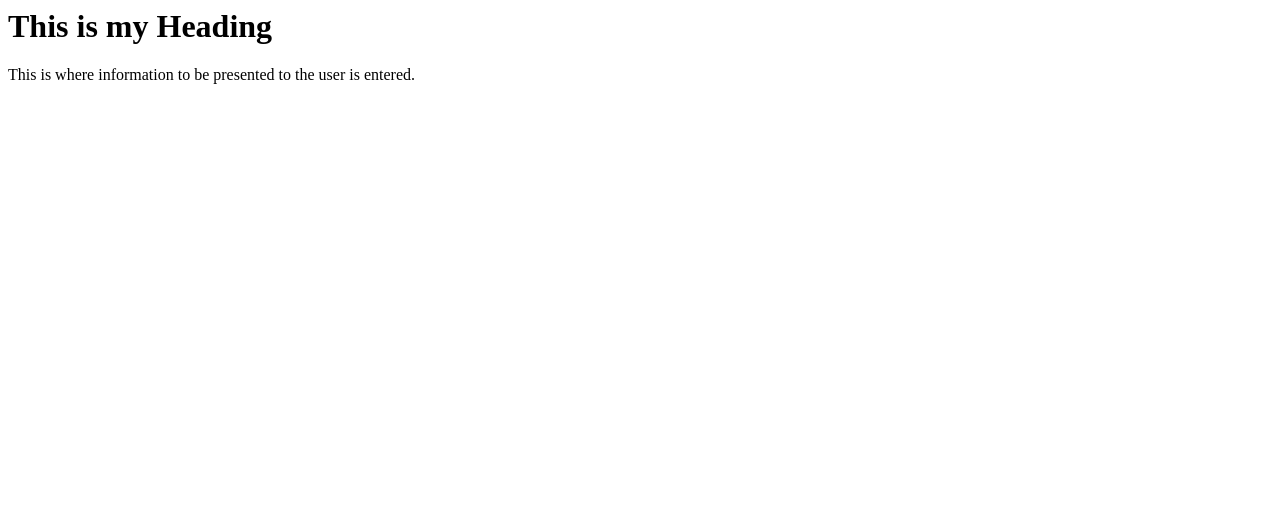
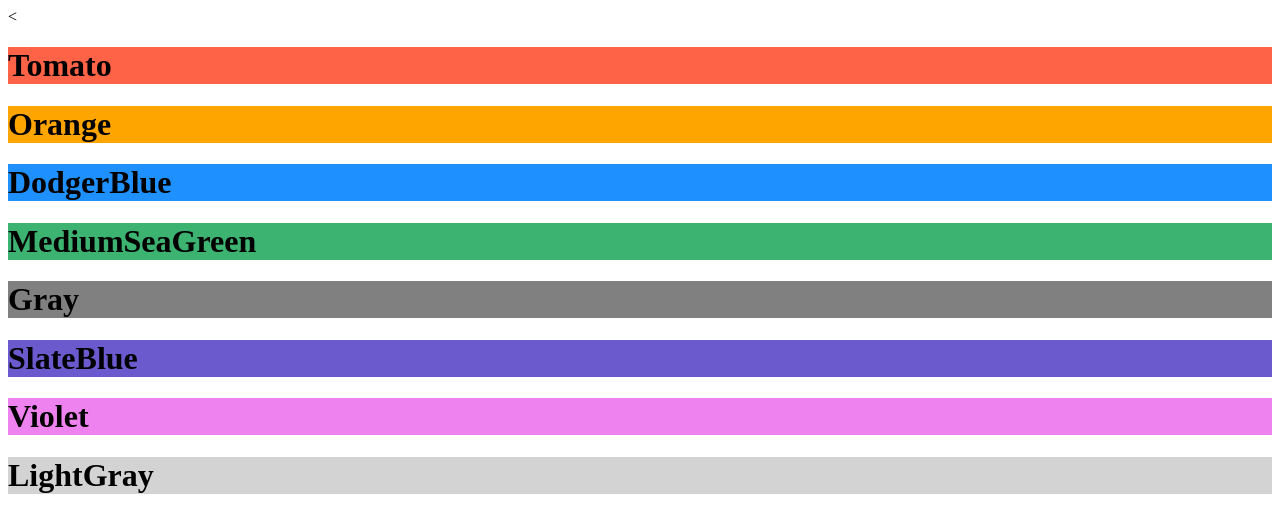
Before and after one commit to kwonnahyeon/tempo, a plain HTML site: page index.html in a window 1280 px wide. Drawn offline with Linux system fonts and the light colour scheme.

Commit message:
Update index.html

```diff
--- a/index.html
+++ b/index.html
@@ -5,7 +5,13 @@ The title of the webpage
 </title>
 </head>
 <body>
-<h1>This is my Heading</h1>
-This is where information to be presented to the user is entered.
+<<h1 style="background-color:Tomato;">Tomato</h1>
+<h1 style="background-color:Orange;">Orange</h1>
+<h1 style="background-color:DodgerBlue;">DodgerBlue</h1>
+<h1 style="background-color:MediumSeaGreen;">MediumSeaGreen</h1>
+<h1 style="background-color:Gray;">Gray</h1>
+<h1 style="background-color:SlateBlue;">SlateBlue</h1>
+<h1 style="background-color:Violet;">Violet</h1>
+<h1 style="background-color:LightGray;">LightGray</h1>
 </body>
 </html>
```
